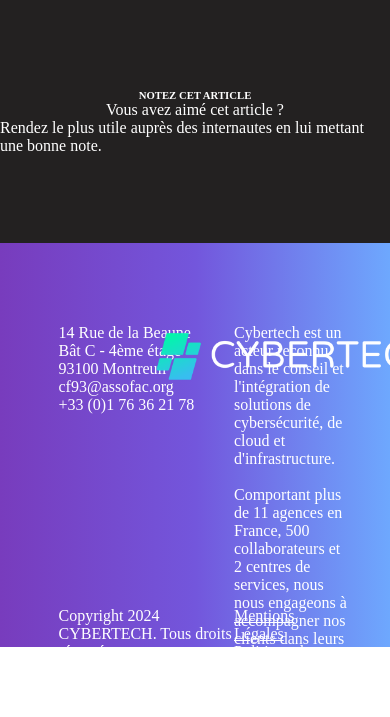
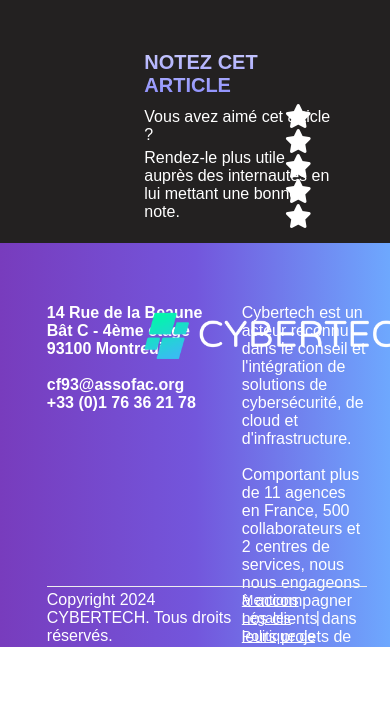
Before and after one commit to AldrycBurtz/Cybertech-Sandra-Hichem-Aldryc, a plain HTML site: page index.html in a window 390 px wide. Shown: the top 717 px of the page. Drawn offline with Linux system fonts and the light colour scheme.

Commit message:
terminer le footer voir si responsive est ok

```diff
--- a/index.html
+++ b/index.html
@@ -8,6 +8,8 @@
     <link rel="preconnect" href="https://fonts.googleapis.com"/>
     <link rel="preconnect" href="https://fonts.gstatic.com" crossorigin/>
     <link href="https://fonts.googleapis.com/css2?family=Raleway:wght@400;500;700&display=swap" rel="stylesheet"/>
+    <link href="https://fonts.googleapis.com/css2?family=Raleway:wght@400;500;700&display=swap" rel="stylesheet"/>
+    <link rel="stylesheet" href="https://cdnjs.cloudflare.com/ajax/libs/font-awesome/6.2.1/css/all.min.css" integrity="sha512-MV7K8+y+gLIBoVD59lQIYicR65iaqukzvf/nwasF0nqhPay5w/9lJmVM2hMDcnK1OnMGCdVK+iQrJ7lzPJQd1w==" crossorigin="anonymous" referrerpolicy="no-referrer"/>
 </head>
 <body>
 
@@ -16,30 +18,34 @@
     <footer>
         <div class="footer_avis">
             <h6>NOTEZ CET ARTICLE</h6>
-            <p>Vous avez aimé cet article ?</p>
-            <p>Rendez le plus utile auprès des internautes en lui mettant une bonne note.</p>
+            <p class="grid_footer_avis_1">Vous avez aimé cet article ?</p>
+            <p class="grid_footer_avis_2">Rendez-le plus utile auprès des internautes en lui mettant une bonne note.</p>
             <div class="card-rating">
-                <i class="fa-xs fa-solid fa-star picto" aria-hidden="true"></i>
-                <i class="fa-xs fa-solid fa-star picto" aria-hidden="true"></i>
-                <i class="fa-xs fa-solid fa-star picto" aria-hidden="true"></i>
-                <i class="fa-xs fa-solid fa-star picto" aria-hidden="true"></i>
-                <i class="fa-xs fa-solid fa-star picto" aria-hidden="true"></i>
-              </div>
+                <span class="rate">
+                    <i class="fa-solid fa-star picto" aria-hidden="true"></i>
+                    <i class="fa-solid fa-star picto" aria-hidden="true"></i>
+                    <i class="fa-solid fa-star picto" aria-hidden="true"></i>
+                    <i class="fa-solid fa-star picto" aria-hidden="true"></i>
+                    <i class="fa-solid fa-star picto" aria-hidden="true"></i>
+                </span>
+            </div>
         </div>
         <div class="footer_absolute">
             <p class="grid_footer_absolute_1"> 14 Rue de la Beaune
                 <br>Bât C - 4ème étage
                 <br>93100 Montreuil
+                <br>
                 <br>cf93@assofac.org
                 <br>+33 (0)1 76 36 21 78</p>
-            <img src="images/logoB.png" alt="logo_footer">
+            <img class="footer_absolute_logo" src="images/logoB.png" alt="logo_footer">
             <p class="grid_footer_absolute_2">Cybertech est un acteur reconnu dans le conseil et l'intégration de solutions de cybersécurité, de cloud et
                 d'infrastructure. <br><br>Comportant plus de 11 agences en France, 500 collaborateurs et 2 centres de services, nous
                 nous engageons à accompagner nos clients dans leurs projets de transformation digitale.</p>
+            <img class="trait" src="images/Letraitleplusinutilequetuaurasvudetavie.png" alt="">
             <p class="grid_footer_absolute_3">Copyright 2024 CYBERTECH. Tous droits réservés.</p>
             <div class="footer_absolute_div_a">
-            <a  href="#">Mentions Légales</a>
-            <a  href="#">Politique de cookies</a>
+            <a  href="#">Mentions Légales</a>|
+            <a  href="#">Politique de cookies</a>|
             <a  href="#">Politique de confidentialité</a>
             </div>
         </div>
--- a/style.css
+++ b/style.css
@@ -12,6 +12,8 @@ body {
 
 footer {
     width: 100%;
+    font-family: sans-serif;
+    color: white;
 }
 
 footer p {
@@ -21,39 +23,99 @@ footer p {
 footer a {
     color: white;
     list-style-type: none;
+    cursor: pointer;
 }
 
+/* Partie supérieur du Footer */
+
 .footer_avis {
-    display: flex;
-    flex-direction: column;
-    justify-content: center;
-    align-items: center;
+    display: grid;
+    grid-template-columns: 37% 36% 13% 14%;
+    grid-template-rows: 6.5rem 2.8rem 7.25rem;
     width: auto;
     height: 15.188rem;
     background-color: #232121;
 }
 
 .footer_avis h6 {
-    color: white;
+    display: flex;
+    -webkit-background-clip: text;
+    -moz-background-clip: text;
+    -webkit-text-fill-color: transparent;
+    -moz-text-fill-color: transparent;
+    background-image: linear-gradient(to bottom, white 5%, #797BFC 75%);
+    font-size: 20px;
+    grid-column: 2/4;
+    grid-row: 1/3 ;
+    align-items: center;
+}
+.grid_footer_avis_1 {
+    display: flex;
+    grid-column: 2/4;
+    grid-row: 2/3 ;
+    align-items: center;
+}
+
+.grid_footer_avis_2 {
+    display: flex;
+    grid-column: 2/4;
+    grid-row: 3/3 ;
+    align-items: start;
 }
 
 .card-rating {
     display: flex;
-    align-items: flex-end;
+    align-items: start;
+    grid-column: 3/4;
+    grid-row: 2/3 ;
   }
 
   .picto {
     color: var(--main-color);
+    font-size: 1.5rem;
+    cursor: pointer;
   }
 
-  .picto.neutralStar {
-    color: var(--main-bg-color);
+  .picto i, .picto i:hover ~ i {
+    color: #222;
+    text-shadow: none;
+    transition: color 200ms,
+                text-shadow 200ms;
+    transition-delay: 0;
   }
+
+  .rate:hover i {
+    color: #7178EA;
+    text-shadow: #7182EE 0 0 20px;
+  }
+
+  .rate:hover i:nth-child(2) {
+    color: #717CEC;
+    transition-delay: 30ms;
+  }
+
+  .rate:hover i:nth-child(3) {
+    color: #707EED;
+    transition-delay: 60ms;
+  }
+
+  .rate:hover i:nth-child(4) {
+    color: #7182EE;
+    transition-delay: 90ms;
+  }
+
+  .rate:hover i:nth-child(5) {
+    color: #7182EE;
+    transition-delay: 120ms;
+  }
+
+
+  /* Partie inférieur du Footer */
 
 .footer_absolute {
     display: grid;
-    grid-template-columns: 15% 25% 20% 30%;
-    grid-template-rows: 20% 70% 10%;
+    grid-template-columns: 12% 25% 25% 32% 6%;
+    grid-template-rows: 15% 70% 10%;
     width: auto;
     height: 25.25rem;
     background: linear-gradient(to right, #783CBD, #7356DC, #6ea8fe)
@@ -63,7 +125,7 @@ footer a {
     box-sizing: border-box;
 }
 
-.footer_absolute img {
+.footer_absolute_logo{
     grid-column: 3/4;
     grid-row: 2/3 ;
     width: 300px;
@@ -71,15 +133,18 @@ footer a {
 }
 
 .footer_absolute_div_a {
+    margin-top: 5px;
     grid-column: 4/4;
     grid-row: 3/3 ;
 }
 
 .footer_absolute a{
     margin-right: 25px;
+    font-size: 14px;
 }
 
 .grid_footer_absolute_1 {
+    font-weight: 600;
     grid-column: 2/4;
     grid-row: 2/3 ;
 }
@@ -90,6 +155,16 @@ footer a {
 }
 
 .grid_footer_absolute_3 {
+    margin-top: 5px;
     grid-column: 2/4;
     grid-row: 3/3 ;
 }
+
+.trait {
+    display: grid;
+    grid-column-start: 2;
+    grid-column-end: 5;
+    grid-row: 3/3;
+    width: 100%;
+    max-height: 1px;
+}
```
Also changed, not shown: images/Letraitleplusinutilequetuaurasvudetavie.png (added).
